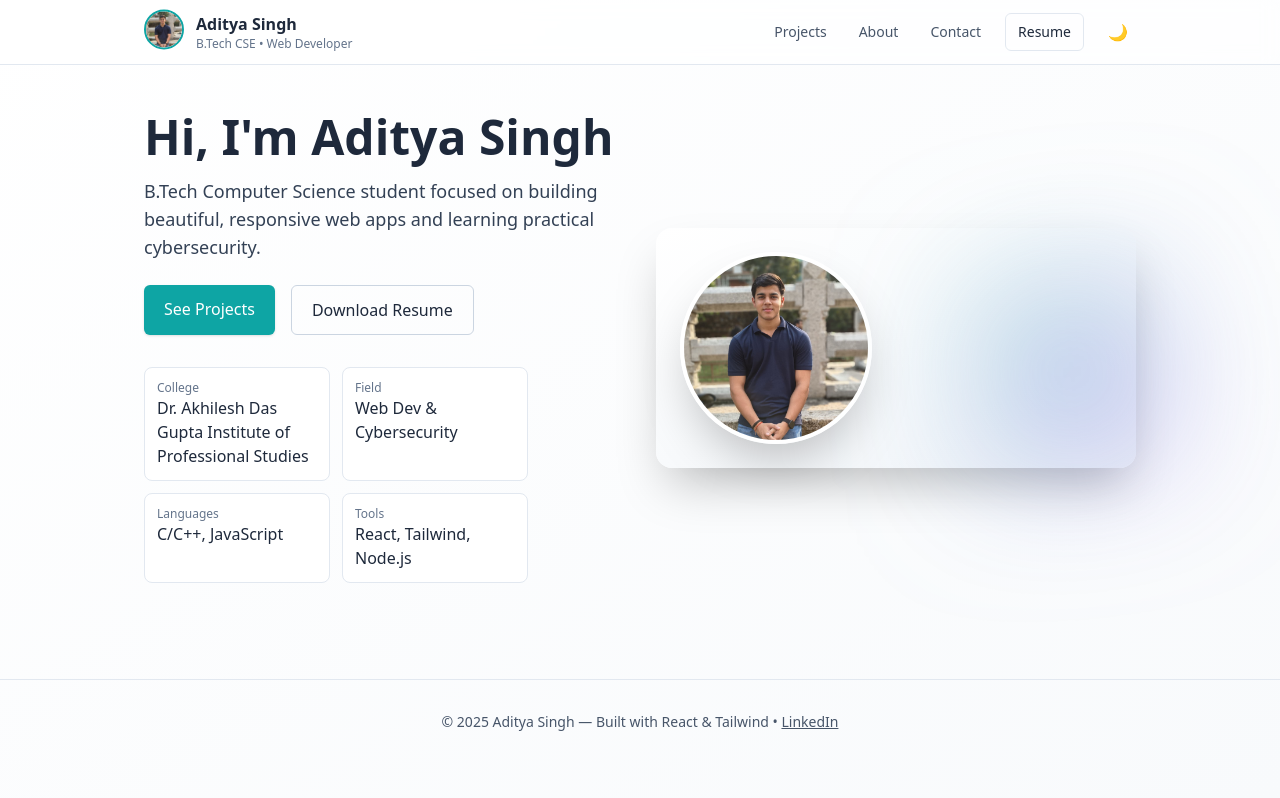
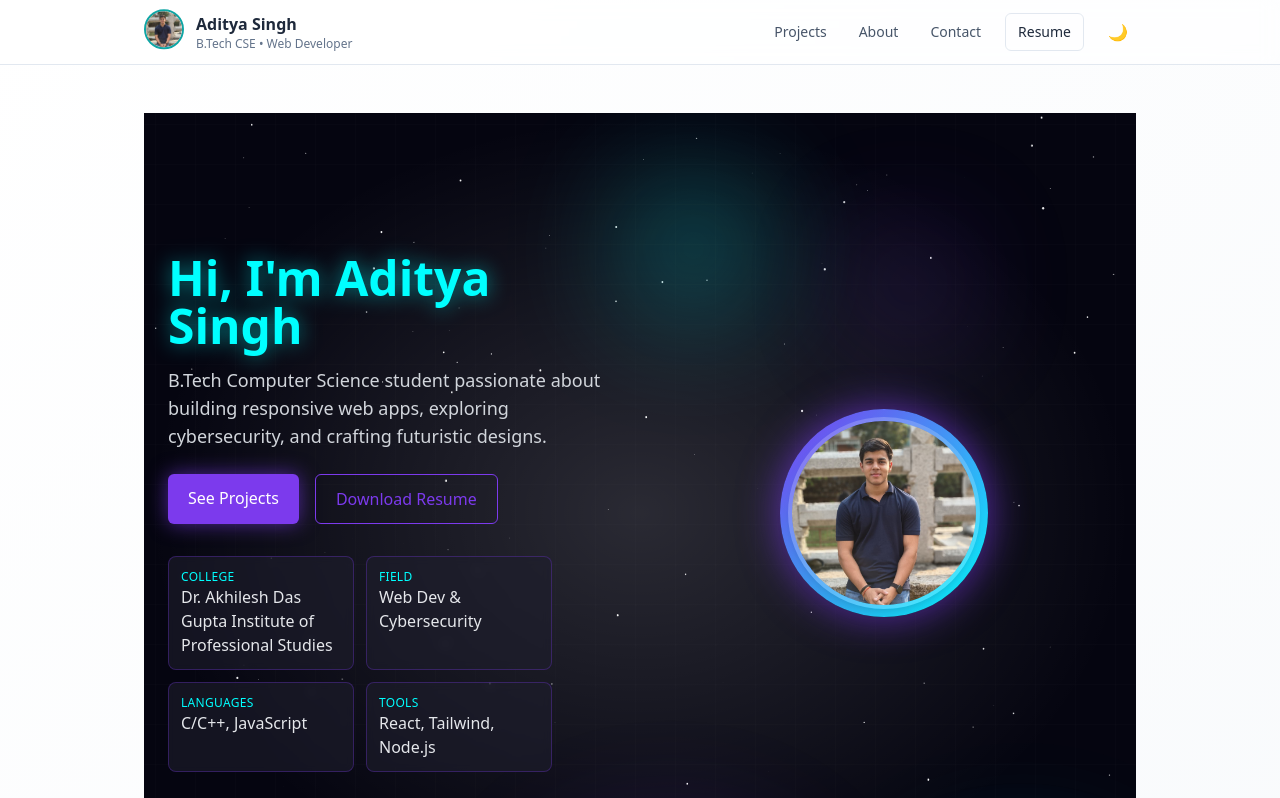
Before and after one commit to 9125aditya/aditya-portfolio, a React (Vite) app: page / in a window 1280 px wide. Shown: the top 798 px of the page. Built offline with nearby package versions, Linux system fonts and the light colour scheme.

Commit message:
Updated project

```diff
--- a/src/index.css
+++ b/src/index.css
@@ -2,19 +2,68 @@
 @tailwind components;
 @tailwind utilities;
 
-
-/* Optional global tweaks */
-html, body {
-@apply bg-white dark:bg-slate-900 text-slate-800 dark:text-slate-200 transition-colors duration-300;
+/* 🌙 Global theme base */
+html,
+body {
+  @apply bg-white dark:bg-slate-900 text-slate-800 dark:text-slate-200 transition-colors duration-300;
 }
 
-
+/* 🌌 Container layout */
 .container {
-@apply max-w-screen-lg mx-auto px-4;
+  @apply max-w-screen-lg mx-auto px-4;
 }
 
+/* 🧾 Form & input styles */
+input,
+textarea {
+  @apply border border-slate-300 dark:border-slate-700 bg-transparent rounded-md px-3 py-2;
+}
 
-/* Make forms and sections look neat */
-input, textarea {
-@apply border border-slate-300 dark:border-slate-700 bg-transparent rounded-md px-3 py-2;
+/* ========================================= */
+/* 🌠 CYBER-SPACE + STARFIELD ANIMATIONS      */
+/* ========================================= */
+
+/* ✨ Moving grid background */
+@keyframes gridMove {
+  0% {
+    background-position: 0 0, 0 0;
+  }
+  100% {
+    background-position: 40px 40px, 40px 40px;
+  }
 }
+.animate-gridMove {
+  animation: gridMove 20s linear infinite;
+}
+
+/* 🌟 Starfield background effect (used in Home.jsx) */
+#stars {
+  position: absolute;
+  width: 100%;
+  height: 100%;
+  background: radial-gradient(
+    ellipse at center,
+    rgba(255, 255, 255, 0.15) 0%,
+    transparent 70%
+  );
+  background-size: cover;
+  overflow: hidden;
+  z-index: 0;
+}
+
+/* 🪄 Glow effects for neon theme */
+.glow-text {
+  text-shadow: 0 0 8px rgba(0, 255, 255, 0.6),
+    0 0 20px rgba(124, 58, 237, 0.4);
+}
+.glow-border {
+  box-shadow: 0 0 10px rgba(124, 58, 237, 0.6);
+}
+
+/* 💠 Neon card hover effect */
+.neon-hover:hover {
+  box-shadow: 0 0 20px rgba(0, 255, 255, 0.5),
+    0 0 40px rgba(124, 58, 237, 0.4);
+  transform: translateY(-3px);
+  transition: all 0.3s ease-in-out;
+}
--- a/src/pages/About.jsx
+++ b/src/pages/About.jsx
@@ -6,9 +6,15 @@ return (
 <section className="max-w-3xl">
 <h2 className="text-2xl font-bold">About Me</h2>
 <p className="mt-4 text-slate-700 dark:text-slate-300">
-I'm a B.Tech Computer Science & Engineering student at Dr. Akhilesh Das Gupta Institute of Professional Studies (2024–2028).
-I enjoy turning ideas into pixel-perfect, responsive web experiences and diving into cybersecurity challenges. I participated in Deloitte Australia's Cyber Job Simulation and built real projects such as a responsive restaurant website.
+I’m Aditya Singh, a Computer Science student passionate about building clean, functional, and user-friendly web experiences. I enjoy turning ideas into reality using modern tools like React, Tailwind CSS, and Vite, while continuously improving my design and problem-solving skills.
 </p>
+<p className="mt-4 text-slate-700 dark:text-slate-300">
+Alongside development, I also love exploring cybersecurity — especially understanding how systems work, how they break, and how to secure them. I’ve completed hands-on cyber simulations, gaining practical experience in threat analysis and defensive strategies.
+</p>
+<p className="mt-4 text-slate-700 dark:text-slate-300">
+I’m always curious, always learning, and always excited to take on new projects that challenge my creativity and technical ability.
+</p>
+
 
 
 <h3 className="mt-6 font-semibold">Skills</h3>
--- a/src/pages/Home.jsx
+++ b/src/pages/Home.jsx
@@ -1,40 +1,134 @@
-import React, { useState, useEffect } from 'react'
-import { motion, useMotionValue, useSpring } from 'framer-motion'
+import React, { useState, useEffect } from "react";
+import { motion, useMotionValue, useSpring, useTransform } from "framer-motion";
+import { Link } from "react-router-dom";
 
-
-export default function Home(){
+export default function Home() {
   const [cursor, setCursor] = useState({ x: 0, y: 0 });
   const x = useMotionValue(0);
   const y = useMotionValue(0);
   const springX = useSpring(x, { stiffness: 80, damping: 15 });
   const springY = useSpring(y, { stiffness: 80, damping: 15 });
 
-
+  // cursor tracking
   useEffect(() => {
     const move = (e) => {
       setCursor({ x: e.clientX, y: e.clientY });
       x.set(e.clientX / 30);
       y.set(e.clientY / 30);
     };
-window.addEventListener('mousemove', move);
-return () => window.removeEventListener('mousemove', move);
+    window.addEventListener("mousemove", move);
+    return () => window.removeEventListener("mousemove", move);
   }, [x, y]);
 
+  // ⭐ animated starfield background
+  useEffect(() => {
+    const canvas = document.getElementById("stars");
+    const ctx = canvas.getContext("2d");
+
+    const resize = () => {
+      canvas.width = window.innerWidth;
+      canvas.height = window.innerHeight;
+    };
+    resize();
+    window.addEventListener("resize", resize);
+
+    const stars = Array.from({ length: 150 }, () => ({
+      x: Math.random() * canvas.width,
+      y: Math.random() * canvas.height,
+      r: Math.random() * 1.2,
+      d: Math.random() * 0.5,
+    }));
+
+    const animate = () => {
+      ctx.clearRect(0, 0, canvas.width, canvas.height);
+      ctx.fillStyle = "white";
+      stars.forEach((s) => {
+        ctx.beginPath();
+        ctx.arc(s.x, s.y, s.r, 0, Math.PI * 2);
+        ctx.fill();
+        s.y += s.d;
+        if (s.y > canvas.height) s.y = 0;
+      });
+      requestAnimationFrame(animate);
+    };
+    animate();
+  }, []);
 
   return (
-<section className="grid lg:grid-cols-2 gap-8 items-center">
+    <section className="relative overflow-hidden min-h-screen flex items-center justify-center bg-cosmicBg text-white">
+
+      {/* ✨ STARFIELD BACKGROUND */}
+      <div className="absolute inset-0 z-0">
+        <canvas id="stars" className="w-full h-full"></canvas>
+      </div>
+
+      {/* 🧠 CYBER GRID BACKGROUND */}
+      <div className="absolute inset-0 bg-[linear-gradient(rgba(255,255,255,0.08)_1px,transparent_1px),linear-gradient(90deg,rgba(255,255,255,0.08)_1px,transparent_1px)] bg-[size:40px_40px] animate-gridMove opacity-20"></div>
+
+      {/* 🌈 FLOATING ORBS */}
+      {[...Array(5)].map((_, i) => (
+        <motion.div
+          key={i}
+          className="absolute rounded-full blur-3xl opacity-40"
+          style={{
+            width: `${120 + i * 60}px`,
+            height: `${120 + i * 60}px`,
+            background:
+              i % 2 === 0
+                ? "radial-gradient(circle, #7C3AED, transparent 70%)"
+                : "radial-gradient(circle, #00FFFF, transparent 70%)",
+            top: `${Math.random() * 100}%`,
+            left: `${Math.random() * 100}%`,
+          }}
+          animate={{
+            x: [0, 40 - i * 10, -30, 0],
+            y: [0, -20 + i * 10, 20, 0],
+            opacity: [0.3, 0.6, 0.3],
+          }}
+          transition={{
+            duration: 10 + Math.random() * 5,
+            repeat: Infinity,
+            ease: "easeInOut",
+          }}
+        />
+      ))}
+
+      {/* 🧩 MAIN CONTENT */}
+      <div className="relative z-10 grid lg:grid-cols-2 gap-8 items-center px-6">
         <div>
-<motion.h1 initial={{ x:-20, opacity:0 }} animate={{ x:0, opacity:1 }} transition={{delay:0.1}} className="text-4xl md:text-5xl font-extrabold">Hi, I'm Aditya Singh</motion.h1>
-<motion.p initial={{ x:-10, opacity:0 }} animate={{ x:0, opacity:1 }} transition={{delay:0.25}} className="mt-4 text-lg text-slate-700 dark:text-slate-300 max-w-xl">
-B.Tech Computer Science student focused on building beautiful, responsive web apps and learning practical cybersecurity.
+          <motion.h1
+            initial={{ x: -20, opacity: 0 }}
+            animate={{ x: 0, opacity: 1 }}
+            transition={{ delay: 0.1 }}
+            className="text-4xl md:text-5xl font-extrabold text-cosmicBlue drop-shadow-[0_0_10px_rgba(0,255,255,0.5)]"
+          >
+            Hi, I'm Aditya Singh
+          </motion.h1>
+
+          <motion.p
+            initial={{ x: -10, opacity: 0 }}
+            animate={{ x: 0, opacity: 1 }}
+            transition={{ delay: 0.25 }}
+            className="mt-4 text-lg text-gray-300 max-w-xl"
+          >
+            B.Tech Computer Science student passionate about building responsive web apps, exploring cybersecurity, and crafting futuristic designs.
           </motion.p>
 
-
           <div className="mt-6 flex gap-4">
-<Link to="/projects" className="px-5 py-3 rounded-md bg-primary text-white font-medium shadow hover:brightness-95">See Projects</Link>
-<a href="/AdityaSinghResume_Final.pdf" download className="px-5 py-3 rounded-md border border-slate-300 dark:border-slate-700">Download Resume</a>
+            <Link
+              to="/projects"
+              className="px-5 py-3 rounded-md bg-cosmicPurple text-white font-medium shadow-glow hover:scale-105 transition-transform"
+            >
+              See Projects
+            </Link>
+            <a
+              href="/AdityaSinghResume_Final.pdf"
+              download
+              className="px-5 py-3 rounded-md border border-cosmicPurple text-cosmicPurple hover:bg-cosmicPurple hover:text-white transition-all"
+            >
+              Download Resume
+            </a>
           </div>
-
 
           <div className="mt-8 grid grid-cols-2 gap-3 max-w-sm">
             <Stat title="College" value="Dr. Akhilesh Das Gupta Institute of Professional Studies" />
@@ -44,36 +138,32 @@ B.Tech Computer Science student focused on building beautiful, responsive web ap
           </div>
         </div>
 
-
-<div className="relative">
+        {/* 💫 PROFILE IMAGE WITH CURSOR MOTION */}
+        <div className="relative flex justify-center items-center">
           <motion.div
             initial={{ opacity: 0, scale: 0.95 }}
             animate={{ opacity: 1, scale: 1 }}
             transition={{ duration: 0.8 }}
             style={{ x: springX, y: springY }}
-className="rounded-2xl p-6 shadow-2xl bg-gradient-to-br from-white to-slate-100 dark:from-slate-800 dark:to-slate-900"
+            className="rounded-full p-2 shadow-[0_0_40px_rgba(124,58,237,0.7)] bg-gradient-to-br from-cosmicPurple to-cosmicBlue"
           >
             <img
               src="/aditya.jpg"
               alt="Aditya Singh"
-className="w-48 h-48 rounded-full object-cover shadow-2xl border-4 border-white dark:border-slate-800"
+              className="w-48 h-48 rounded-full object-cover border-4 border-white/20 shadow-lg"
             />
           </motion.div>
-
-
-<motion.div className="absolute -right-8 bottom-0 w-48 h-48 rounded-2xl blur-3xl opacity-30" animate={{ rotate: [0,10,-6,0] }} transition={{ duration: 8, repeat: Infinity }} style={{background: 'linear-gradient(135deg,#0ea5a4,#7c3aed)'}} />
+        </div>
       </div>
     </section>
-)
+  );
 }
 
-
-function Stat({title, value}){
+function Stat({ title, value }) {
   return (
-<div className="p-3 bg-white dark:bg-slate-800 border border-slate-200 dark:border-slate-700 rounded-lg">
-<div className="text-xs text-slate-500 dark:text-slate-400">{title}</div>
-<div className="font-medium">{value}</div>
+    <div className="p-3 bg-cosmicGray/60 backdrop-blur-sm border border-cosmicPurple/30 rounded-lg hover:shadow-glow transition-all">
+      <div className="text-xs text-cosmicBlue uppercase tracking-wide">{title}</div>
+      <div className="font-medium text-gray-200">{value}</div>
     </div>
-)
+  );
 }
-import { Link } from 'react-router-dom';
--- a/tailwind.config.cjs
+++ b/tailwind.config.cjs
@@ -1,25 +1,44 @@
 module.exports = {
   content: [
-'./index.html',
-'./src/**/*.{js,jsx,ts,tsx}'
+    "./index.html",
+    "./src/**/*.{js,jsx,ts,tsx}",
   ],
-darkMode: 'class',
+  darkMode: "class",
   theme: {
     extend: {
+      // 🌌 Cosmic Cyber-Space Theme Colors
       colors: {
-primary: '#0ea5a4',
-accent: '#7c3aed',
+        primary: "#0ea5a4", // teal accent (kept)
+        accent: "#7c3aed", // purple accent (kept)
+        cosmicBg: "#050510", // dark galaxy background
+        cosmicBlue: "#00FFFF", // neon cyan glow
+        cosmicPurple: "#7C3AED", // neon purple glow
+        cosmicMagenta: "#FF00FF", // magenta highlight
+        cosmicGray: "#1E1E2E", // dark gray base
       },
+
+      // 💫 Glowing Shadow
+      boxShadow: {
+        glow: "0 0 20px rgba(124, 58, 237, 0.6)",
+      },
+
+      // 🎞️ Floating Animation (from your old config)
       keyframes: {
         float: {
-'0%, 100%': { transform: 'translateY(0)' },
-'50%': { transform: 'translateY(-6px)' }
-}
+          "0%, 100%": { transform: "translateY(0)" },
+          "50%": { transform: "translateY(-6px)" },
         },
+        gridMove: {
+          "0%": { backgroundPosition: "0 0, 0 0" },
+          "100%": { backgroundPosition: "40px 40px, 40px 40px" },
+        },
+      },
+
       animation: {
-float: 'float 6s ease-in-out infinite'
-}
-}
+        float: "float 6s ease-in-out infinite",
+        gridMove: "gridMove 20s linear infinite",
+      },
+    },
   },
   plugins: [],
-}
+};
```
Also changed, not shown: src/pages/Contact.jsx (+53 -13 lines), src/pages/Projects.jsx (+13 -11 lines). Lines whose indentation alone changed are shown as unchanged.
